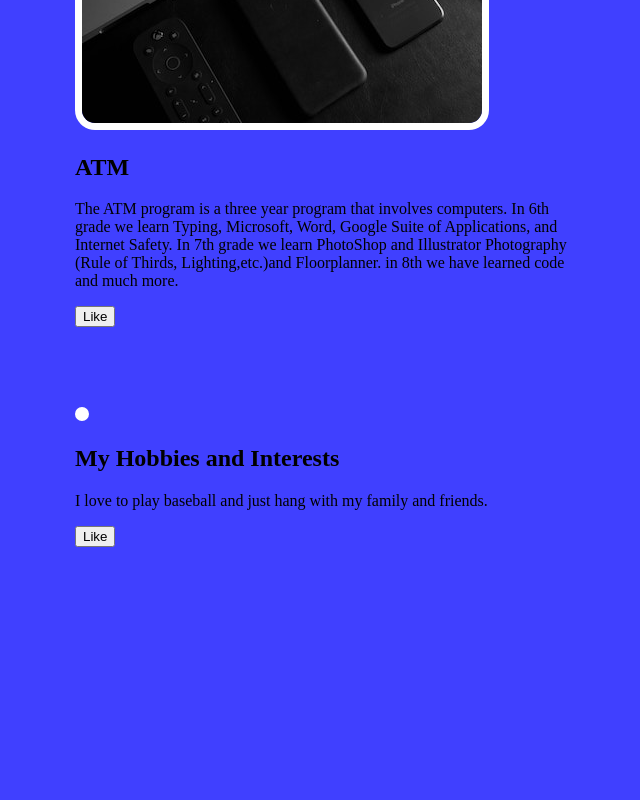
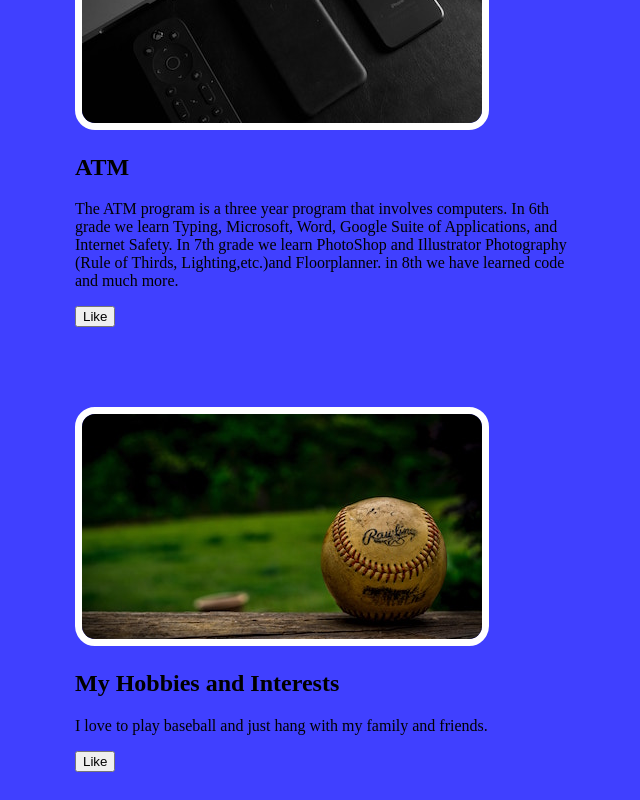
Before and after one commit to IceGodCanCode/IceGodCanCode.github.io, a plain HTML site: page index.html in a window 1280 px wide. Shown: the part 1144-1944 px from the top of the page, without its empty margins (315-955 px from the left). Before the commit the page ends 1719 px from the top, so only its background shows below. Drawn offline with Linux system fonts and the light colour scheme.

Commit message:
Update index.html

```diff
--- a/index.html
+++ b/index.html
@@ -30,7 +30,7 @@
     <button>Like</button>
   </article>
   <article>
-        <img src="">
+        <img src="images/baseball.jpg">
       <h2>My Hobbies and Interests</h2>
     <p>I love to play baseball and just hang with my family and friends.</p>
     <button>Like</button>
```
